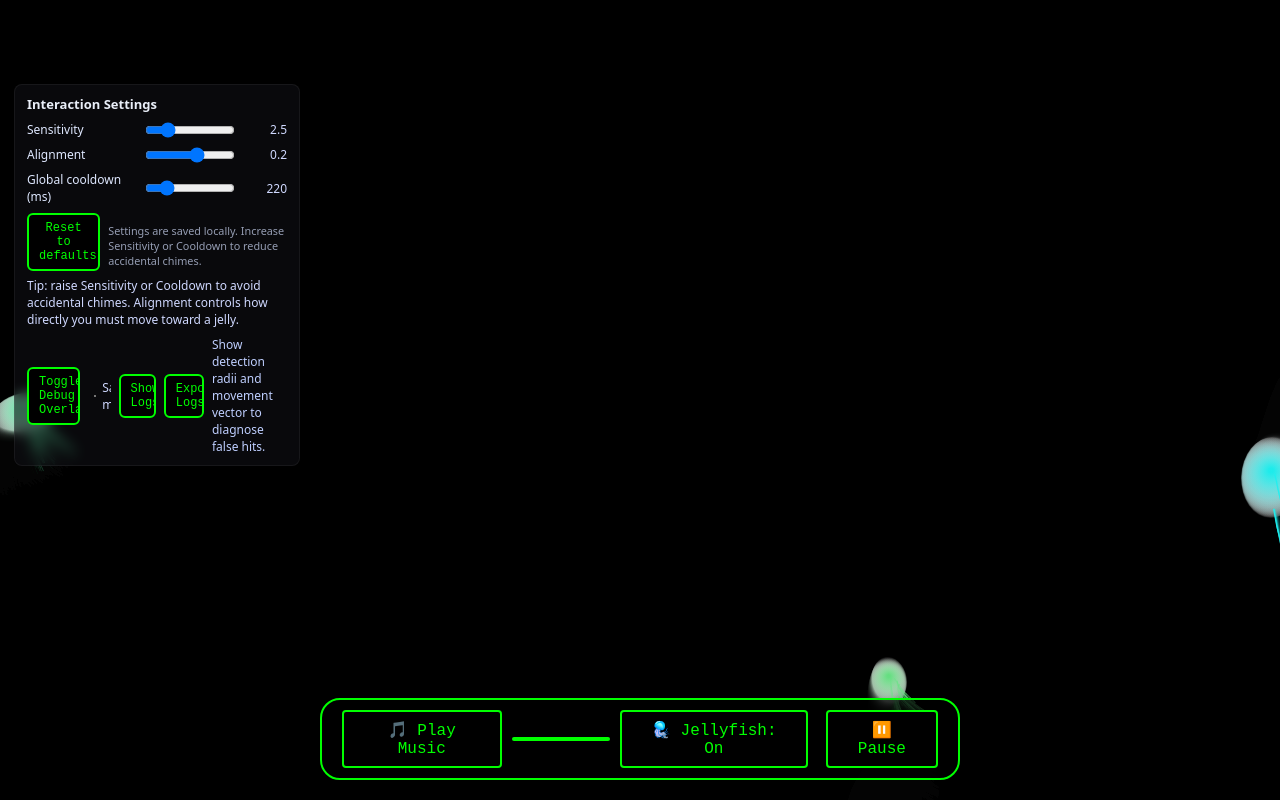
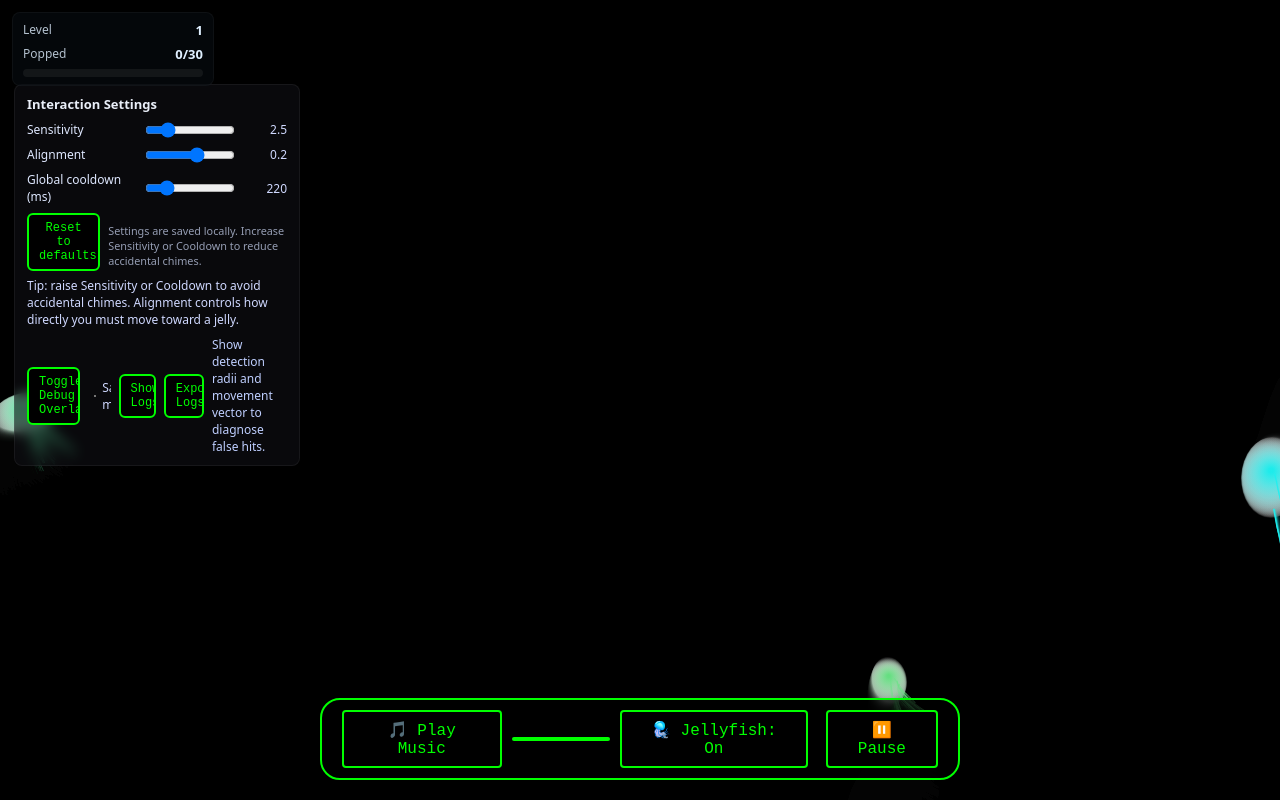
Before and after one commit to clewellyn/colorful-cursor-trail, a plain HTML site: page 2.html in a window 1280 px wide. Drawn offline with Linux system fonts and the light colour scheme.

Commit message:
UI: add on-screen HUD showing level and popped progress

```diff
--- a/1.css
+++ b/1.css
@@ -185,3 +185,24 @@ body {
 .app-toast.success { background: linear-gradient(90deg,#062006,#0b4020); border-color: rgba(80,255,140,0.12); color: #dfffe0; }
 .app-toast.error { background: linear-gradient(90deg,#2b0606,#4a0b0b); border-color: rgba(255,120,120,0.12); color: #ffdede; }
 .app-toast.info { background: rgba(20,24,28,0.92); border-color: rgba(160,255,160,0.08); color: #bfffbf; }
+
+/* Game HUD */
+.game-hud {
+    position: fixed;
+    left: 12px;
+    top: 12px;
+    width: 180px;
+    background: rgba(8,12,18,0.6);
+    border: 1px solid rgba(255,255,255,0.04);
+    padding: 8px 10px;
+    border-radius: 8px;
+    z-index: 2500;
+    color: #dfefff;
+    font-family: system-ui, -apple-system, 'Segoe UI', Roboto, 'Helvetica Neue', Arial;
+    font-size: 13px;
+}
+.game-hud .hud-row { display:flex; justify-content:space-between; margin-bottom:6px; }
+.game-hud .hud-label { opacity:0.8; font-size:12px; }
+.game-hud .hud-value { font-weight:700; }
+.game-hud .hud-bar { width:100%; height:8px; background: rgba(255,255,255,0.06); border-radius:6px; overflow:hidden; }
+.game-hud .hud-bar-fill { height:100%; background: linear-gradient(90deg,#66f0ff,#66ffa6); width:0%; transition:width 320ms ease; }
--- a/3.js
+++ b/3.js
@@ -101,6 +101,41 @@ function initSettingsUI() {
 
 // initialize (if panel exists)
 initSettingsUI();
+
+// HUD: create and update on-screen level/progress indicator
+function createHUD() {
+    try {
+        let h = document.querySelector('.game-hud');
+        if (!h) {
+            h = document.createElement('div');
+            h.className = 'game-hud';
+            h.innerHTML = `
+                <div class="hud-row"><span class="hud-label">Level</span><span id="hud-level" class="hud-value">${level}</span></div>
+                <div class="hud-row"><span class="hud-label">Popped</span><span id="hud-popped" class="hud-value">${poppedCount}/${popsToNextLevel}</span></div>
+                <div class="hud-bar"><div id="hud-bar-fill" class="hud-bar-fill" style="width:0%"></div></div>
+            `;
+            document.body.appendChild(h);
+        }
+    } catch (e) {}
+}
+
+function updateHUD() {
+    try {
+        const levelEl = document.getElementById('hud-level');
+        const poppedEl = document.getElementById('hud-popped');
+        const barFill = document.getElementById('hud-bar-fill');
+        if (levelEl) levelEl.textContent = String(level);
+        if (poppedEl) poppedEl.textContent = `${poppedCount}/${popsToNextLevel}`;
+        if (barFill) {
+            const pct = Math.min(100, Math.round((poppedCount / popsToNextLevel) * 100));
+            barFill.style.width = pct + '%';
+        }
+    } catch (e) {}
+}
+
+// create HUD on load
+createHUD();
+updateHUD();
 
 // Reset settings to sensible defaults and update UI/localStorage
 function resetSettingsToDefaults() {
```
